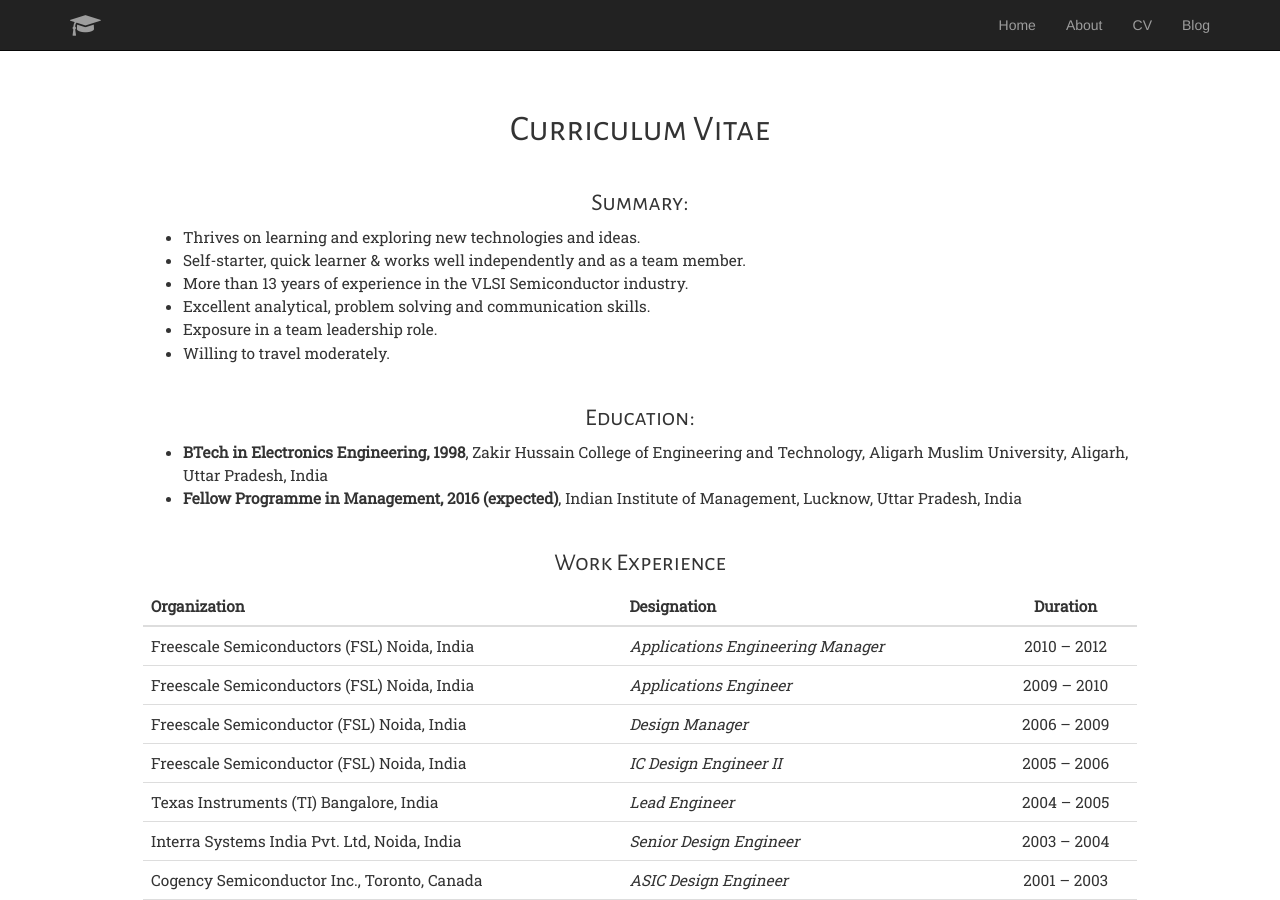
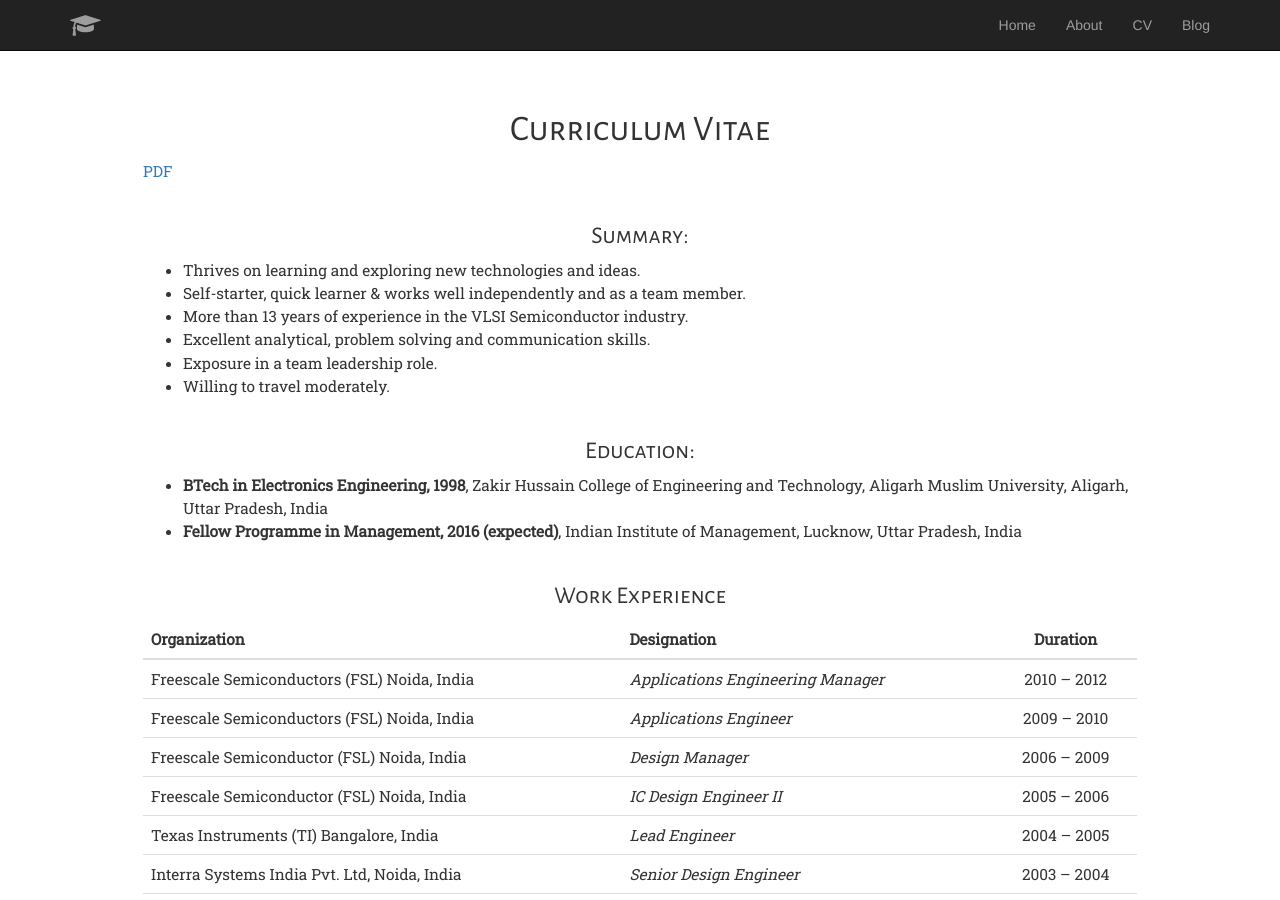
Before and after one commit to mhminai/mhminai.github.io, a Jekyll site: the page built from cv/index.md, in a window 1280 px wide and 900 px high. Built offline with Jekyll 4.4.1, drawn with Linux system fonts in a browser that asks for light colours; nearby versions of some CDN libraries.

Commit message:
Added PDF of CV

```diff
--- a/cv/index.md
+++ b/cv/index.md
@@ -2,6 +2,8 @@
 layout: default
 title: curriculum vitae
 ---
+
+[PDF](/files/cv.pdf)
 
 ### Summary:
 
```
Also changed, not shown: 1 other file.
